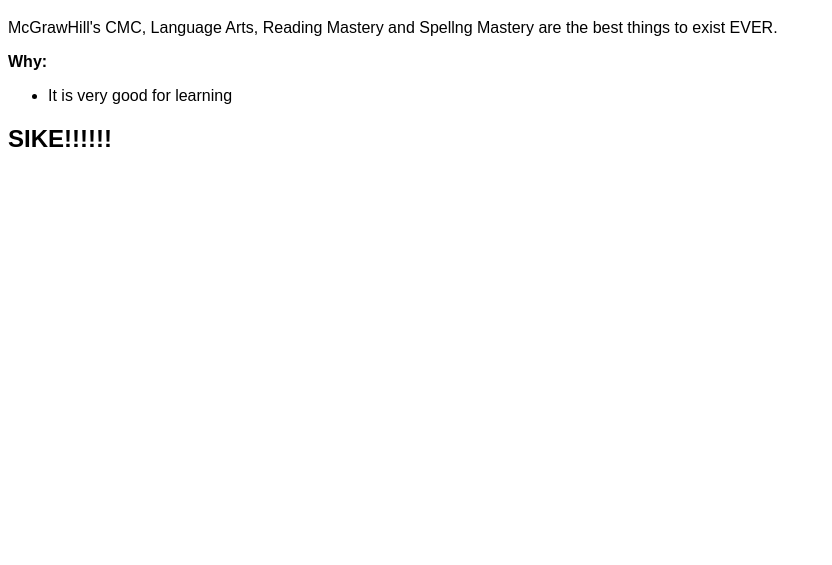
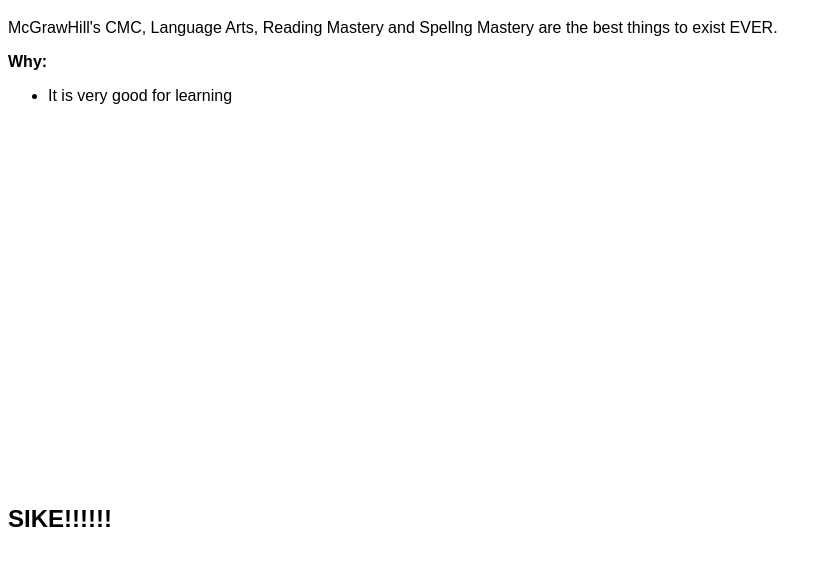
Before and after one commit to Lucas-Plumb/McGrawHillDaGoat, a plain HTML site: page index.html in a window 1280 px wide. Shown: the part 61-626 px from the top of the page, without its empty margins (0-832 px from the left). Drawn offline with Linux system fonts and the light colour scheme.

Commit message:
Update index.html

```diff
--- a/index.html
+++ b/index.html
@@ -2,12 +2,14 @@
 <html>
   <head>
     <style>
+
       h1, h2, h3, h4, h5, h6, b, p, li {
         font-family: arial;
       }
       #sike {
-        bottom: 0;
+        margin-top: 50vh;
       }
+
     </style>
   </head>
   <body>
```
